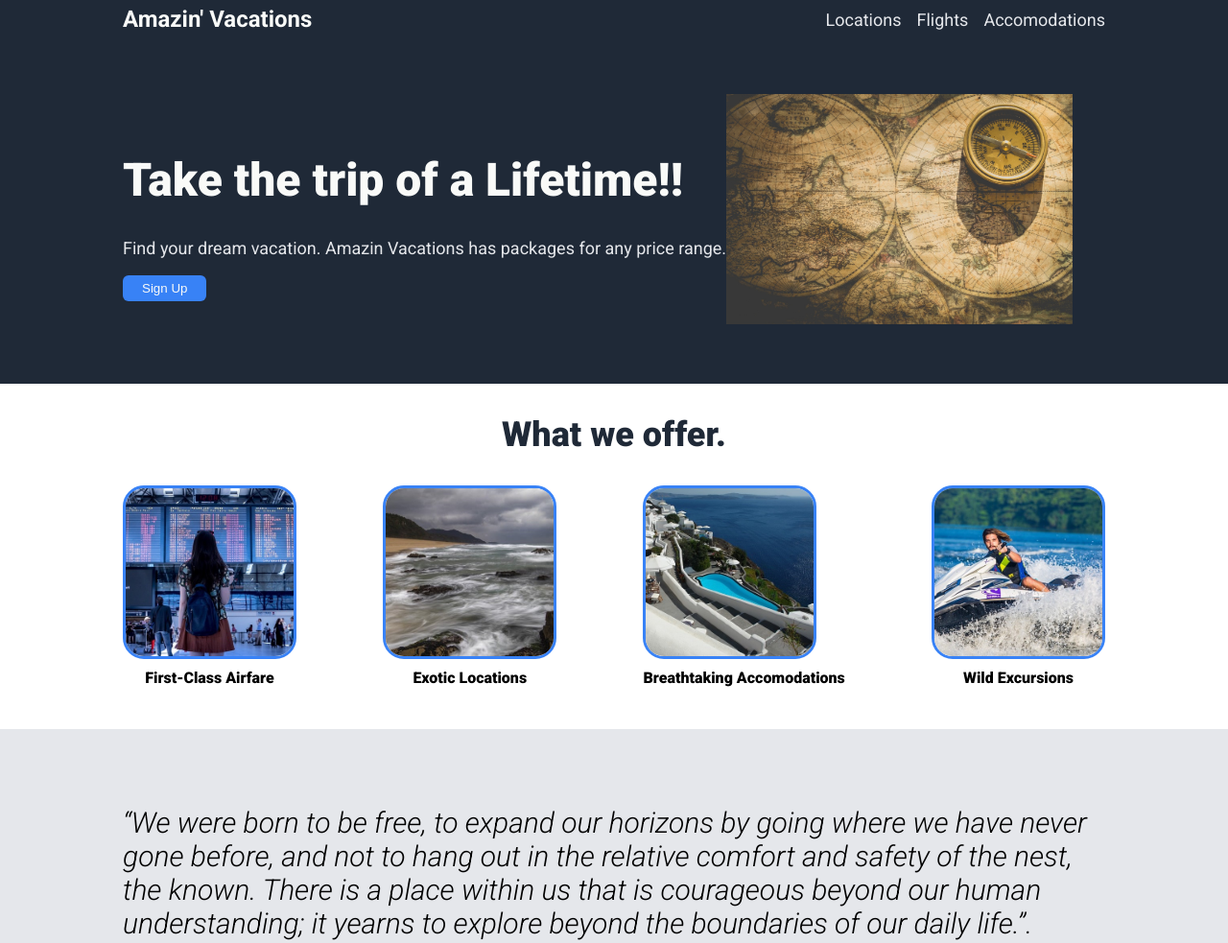
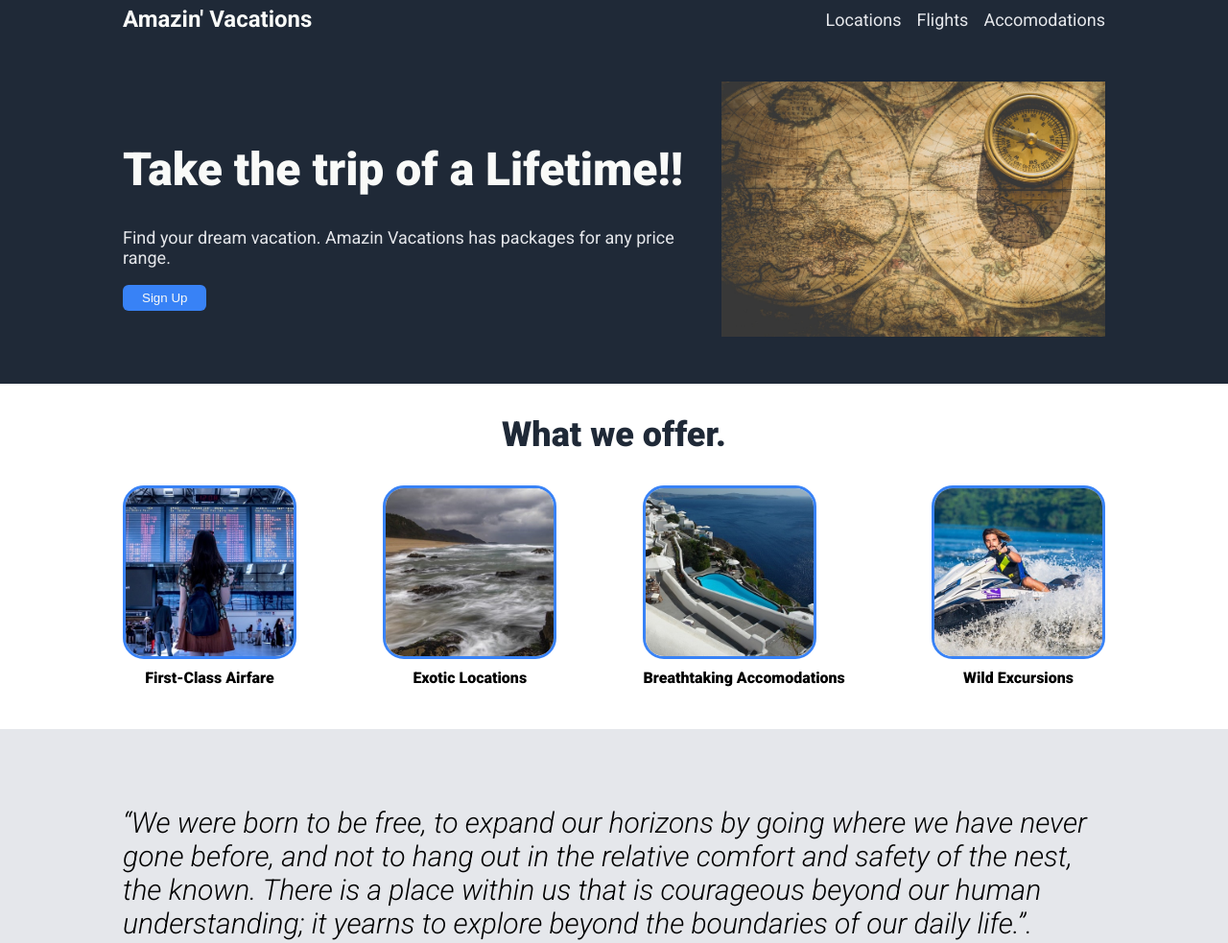
Before and after one commit to ocballin/landing-page, a plain HTML site: page index.html in a window 1280 px wide. Shown: the top 983 px of the page at 96% size. Drawn offline with Linux system fonts and the light colour scheme.

Commit message:
fixed hero img and set fixed dimensions

```diff
--- a/style.css
+++ b/style.css
@@ -25,10 +25,11 @@ body {
     display: flex;
     flex-shrink: 0;
     align-items: center;
+    gap: 16px;
 }
 .hero img {
-    width: auto;
-    height: 30vh;
+    width: 400px;
+    height: auto;
 }
 .hero h1 {
     font-size: 48px;
```
